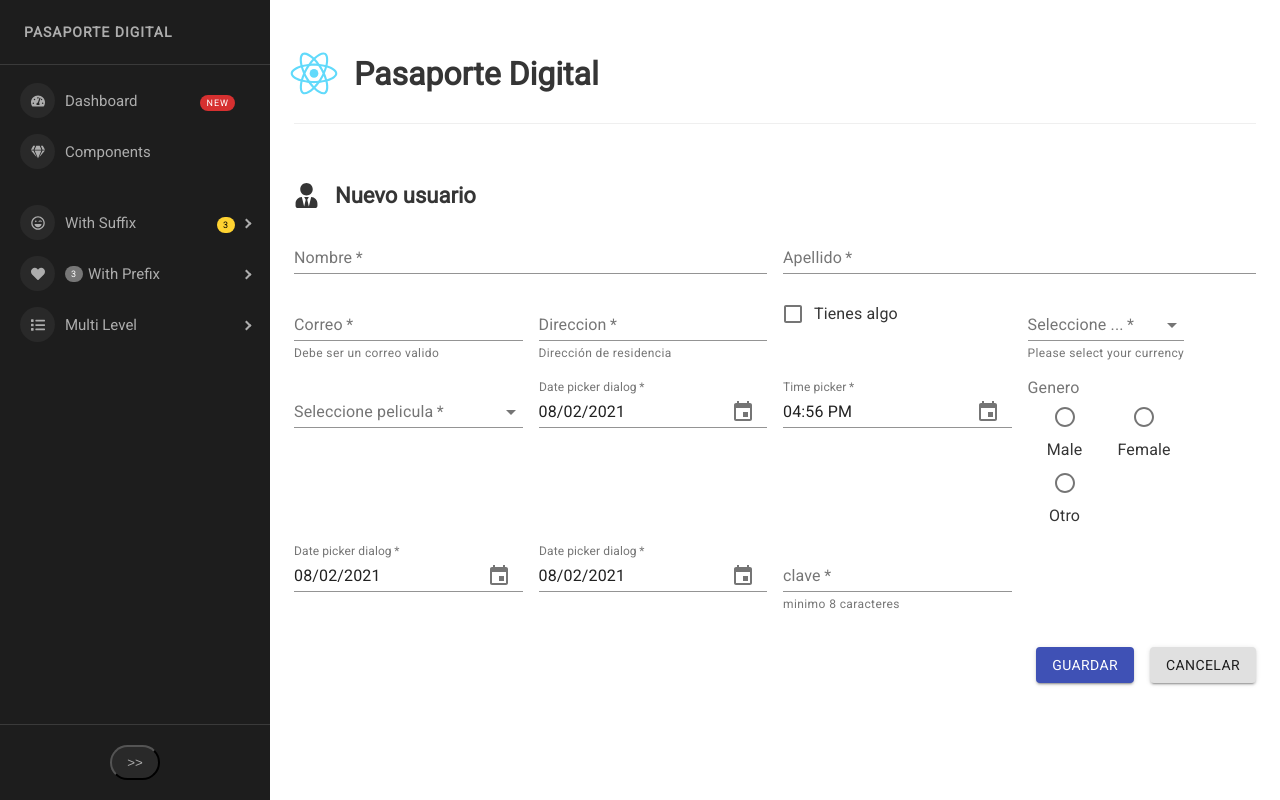
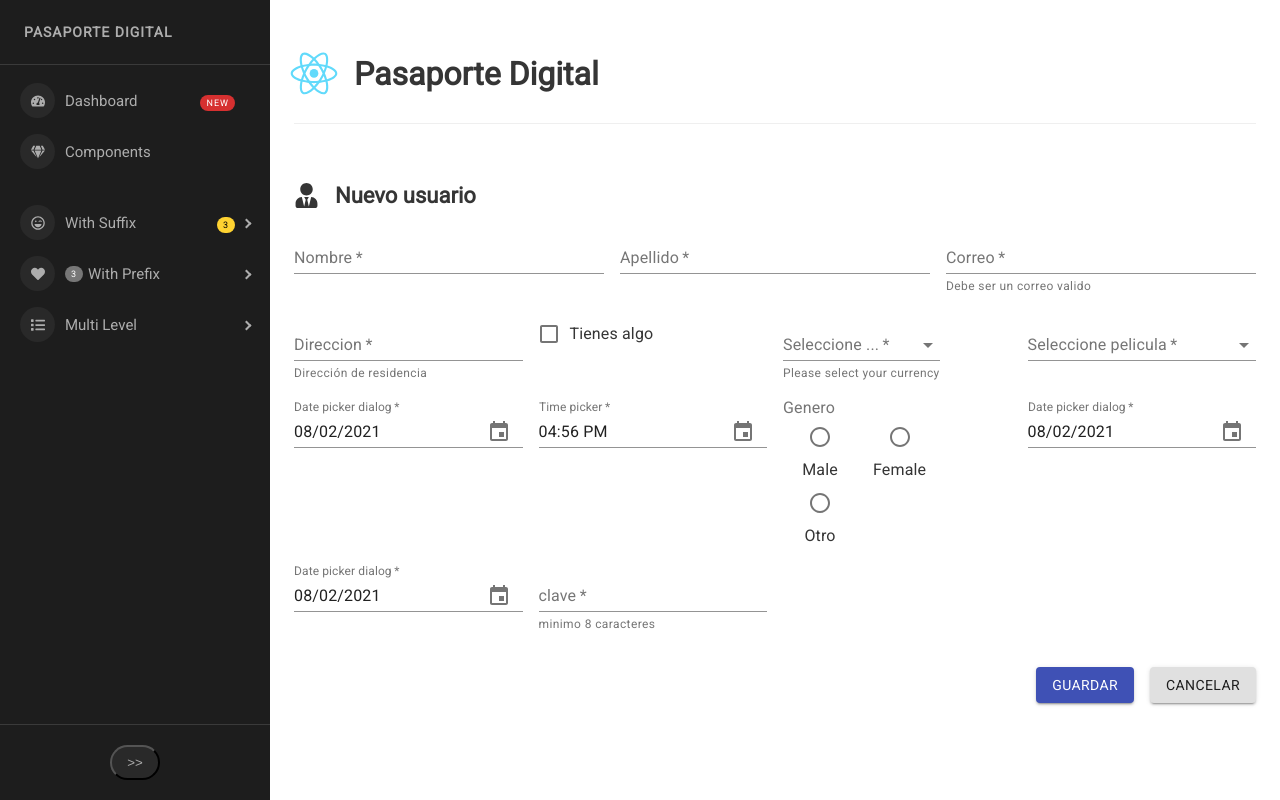
Before and after one commit to DanValNode/pasaporte-digital, a React (Create React App) app: page /new-user in a window 1280 px wide. Built offline with nearby package versions, Linux system fonts and the light colour scheme.

Commit message:
Se adiciona maxlength a cajas de tipo text en en control dinamico FormScreen

```diff
--- a/src/infrastructure/components/dynamics/FormScreen.js
+++ b/src/infrastructure/components/dynamics/FormScreen.js
@@ -136,6 +136,9 @@ function FormScreen(props) {
                                                    label={element.label}
                                                    required={element.required}
                                                    name={element.name} id={element.name + index}
+                                                   inputProps={{
+                                                       maxLength: 50,
+                                                   }}
                                                    aria-describedby={element.name + "helper-text" + index}/>
                                         <FormHelperText id={element.name + "helper-text" + index}>
                                             {element.info}
--- a/src/infrastructure/components/users/NewUserScreen.js
+++ b/src/infrastructure/components/users/NewUserScreen.js
@@ -46,9 +46,9 @@ const NewUserScreen = () => {
         { value: 'NA',label: 'Otro' },
     ]
     const entity = [
-        { label:'Nombre', name: 'name', type: 'text', required: true, validator: ['letter'], size: {lg: 6} },
-        { label:'Apellido', name: 'lastname', type: 'text', required: true, validator: ['letter'], size: {lg: 6} },
-        { label:'Correo', name: 'email', type: 'email', required: true, validator: ['email'], info: 'Debe ser un correo valido' },
+        { label:'Nombre', name: 'name', type: 'text', required: true, validator: ['letter'], size: {md:12, lg: 4} },
+        { label:'Apellido', name: 'lastname', type: 'text', required: true, validator: ['letter'], size: {lg: 4} },
+        { label:'Correo', name: 'email', type: 'email', required: true, validator: ['email'], info: 'Debe ser un correo valido', size: {lg: 4} },
         { label:'Direccion', name: 'address', type: 'text', required: true, info: 'Dirección de residencia' },
         { label:'check', name: 'value', type: 'checkbox', required: true, info: 'Tienes algo' },
         { label:'sel', name: 'select', type: 'select', required: true, info: 'Seleccione moneda', values: currencies },
@@ -64,6 +64,7 @@ const NewUserScreen = () => {
     const handleSubmit = (event, state) => {
         event.preventDefault();
         alert("externo");
+        console.log(state);
     }
 
     return(
```
Also changed, not shown: 1 other file (tests, documents, lock files or other folders).
